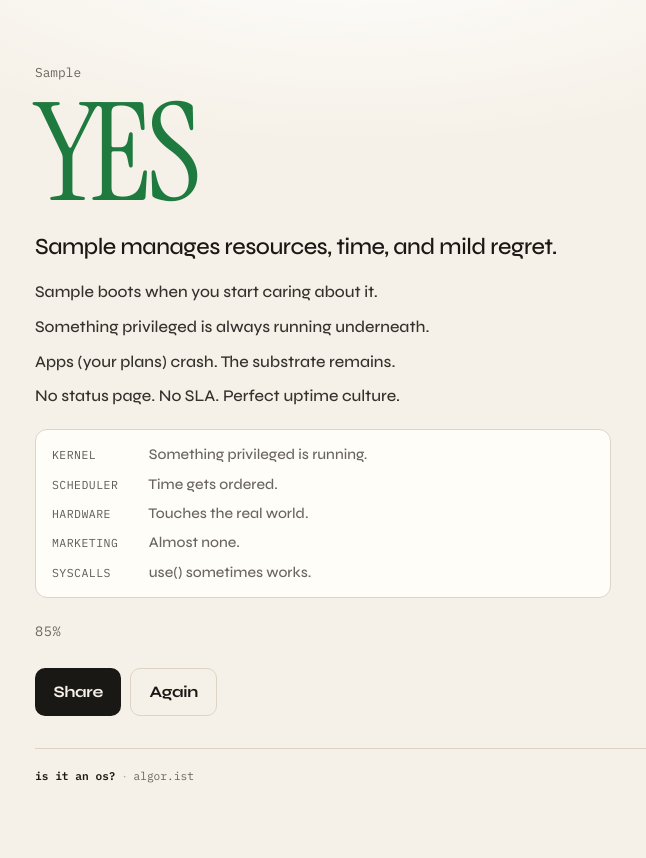
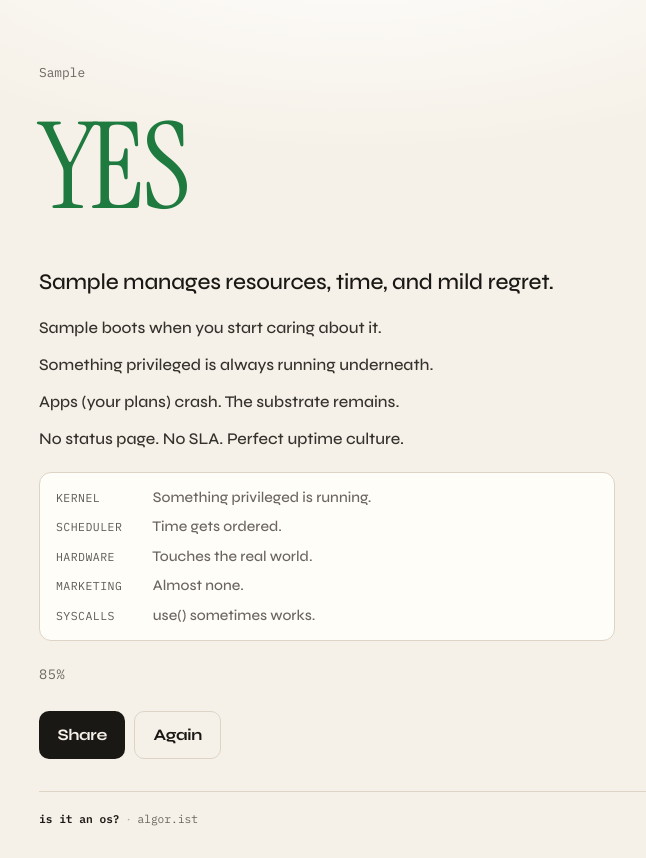
Before and after one commit to indynull/iiao, a website built with Vite: page index.html in a window 1280 px wide. Both pictures are taken after typing "Sample" into the empty fields and a click on the button "Ask". Shown: the whole page, without its empty margins (285-931 px from the left). Before the commit the page ends 815 px from the top, so only its background shows below. Built offline with nearby package versions, Linux system fonts and the light colour scheme; files whose address does not match are found by name.

Commit message:
Fix headline glyph clipping from tight line boxes
Loosen line-height and tracking on large serif titles so trailing
characters and descenders are not cut off.

```diff
--- a/src/styles.css
+++ b/src/styles.css
@@ -37,15 +37,18 @@ body {
 
 #app {
   min-height: 100dvh;
+  overflow-x: clip;
+  overflow-y: visible;
 }
 
 .page {
   min-height: 100dvh;
   display: flex;
   flex-direction: column;
-  width: min(640px, calc(100% - 2rem));
+  width: min(640px, calc(100% - 2.5rem));
   margin: 0 auto;
-  padding: 2.5rem 0 1.5rem;
+  padding: 2.5rem 0.25rem 1.5rem;
+  overflow: visible;
 }
 
 .stage {
@@ -54,17 +57,19 @@ body {
   flex-direction: column;
   justify-content: center;
   padding: 1rem 0 2rem;
+  overflow: visible;
+  min-width: 0;
 }
 
 .title {
-  margin: 0 0 0.5rem;
+  margin: 0 0 0.65rem;
   font-family: var(--serif);
   font-weight: 400;
-  font-size: clamp(2.6rem, 9vw, 4.2rem);
-  line-height: 1.05;
-  letter-spacing: -0.03em;
-  /* Serif italics/descenders and tight tracking clip the trailing ? */
-  padding-right: 0.12em;
+  font-size: clamp(2.5rem, 8.5vw, 4rem);
+  line-height: 1.2;
+  letter-spacing: -0.02em;
+  /* Negative tracking + tight line-box clips serif glyphs (?, Y, g) */
+  padding: 0.08em 0.18em 0.12em 0.02em;
   overflow: visible;
 }
 
@@ -161,12 +166,14 @@ body {
 }
 
 .answer {
-  margin: 0 0 1rem;
+  margin: 0 0 1.15rem;
   font-family: var(--serif);
   font-weight: 400;
-  font-size: clamp(5rem, 22vw, 8.5rem);
-  line-height: 0.9;
-  letter-spacing: -0.04em;
+  font-size: clamp(4.5rem, 18vw, 7.5rem);
+  line-height: 1.12;
+  letter-spacing: -0.02em;
+  padding: 0.06em 0.15em 0.1em 0;
+  overflow: visible;
 }
 
 .answer--yes {
@@ -183,25 +190,27 @@ body {
 
 .line {
   margin: 0 0 1rem;
-  font-size: clamp(1.2rem, 3.5vw, 1.45rem);
-  line-height: 1.4;
-  letter-spacing: -0.02em;
+  font-size: clamp(1.15rem, 3.2vw, 1.4rem);
+  line-height: 1.5;
+  letter-spacing: -0.01em;
   max-width: 36rem;
+  overflow-wrap: anywhere;
 }
 
 .commentary {
   margin: 0 0 1.25rem;
   max-width: 36rem;
   display: grid;
-  gap: 0.65rem;
+  gap: 0.75rem;
 }
 
 .commentary p {
   margin: 0;
   color: var(--ink);
   font-size: 1.02rem;
-  line-height: 1.5;
+  line-height: 1.55;
   opacity: 0.88;
+  overflow-wrap: anywhere;
 }
 
 .notes {
@@ -262,7 +271,9 @@ body {
   font-family: var(--serif);
   font-style: italic;
   font-size: 1.6rem;
+  line-height: 1.3;
   color: var(--muted);
+  padding-right: 0.1em;
 }
 
 .subject-quiet {
```
